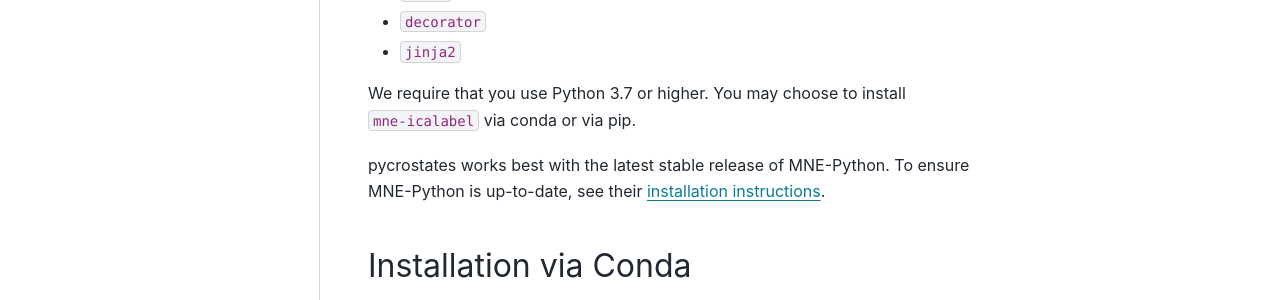
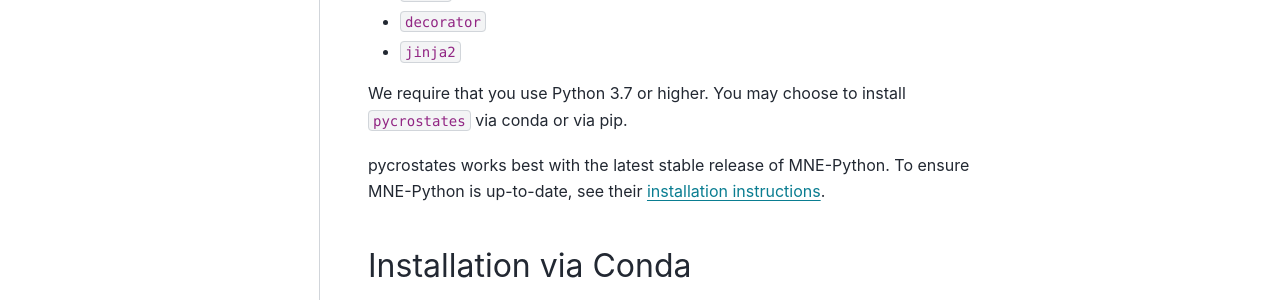
Before and after one commit to vferat/pycrostates, a Sphinx documentation site: the page built from docs/source/install.rst, in a window 1280 px wide and 1359 px high. Shown: the part 465-765 px from the top of the window. Built offline with Sphinx 7.4.7 and the PyData theme 0.15.4, drawn with Linux system fonts in a browser that asks for light colours; pages that are not in the unit, such as notebooks, are missing from menus.

Commit message:
Fix typo

```diff
--- a/docs/source/install.rst
+++ b/docs/source/install.rst
@@ -14,7 +14,7 @@
 * ``jinja2``
 
 We require that you use Python 3.7 or higher.
-You may choose to install ``mne-icalabel`` via conda or via pip.
+You may choose to install ``pycrostates`` via conda or via pip.
 
 pycrostates works best with the latest stable release of MNE-Python. To ensure
 MNE-Python is up-to-date, see their `installation instructions <https://mne.tools/stable/install/index.html>`_.
```
